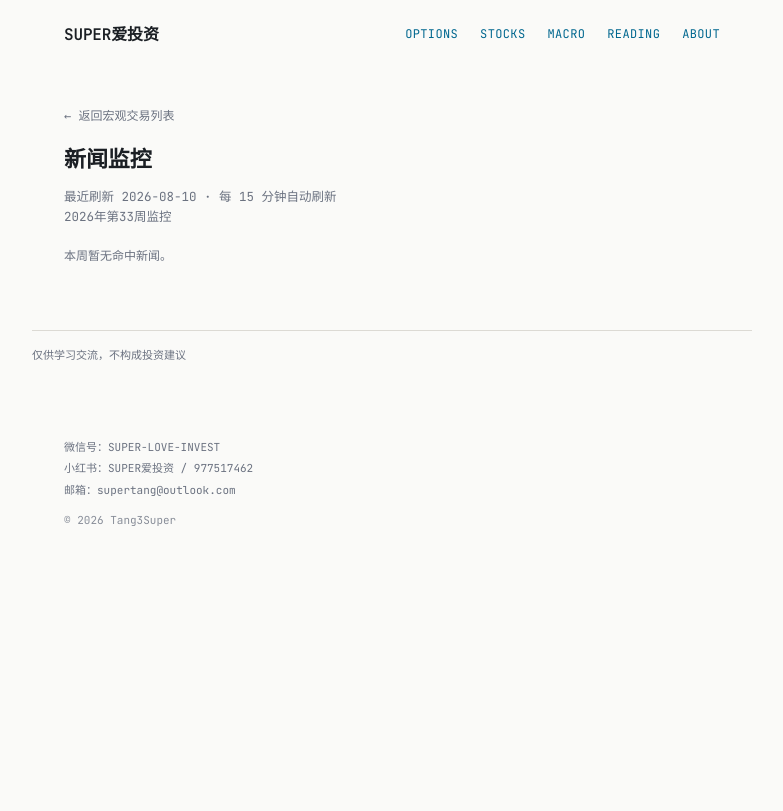
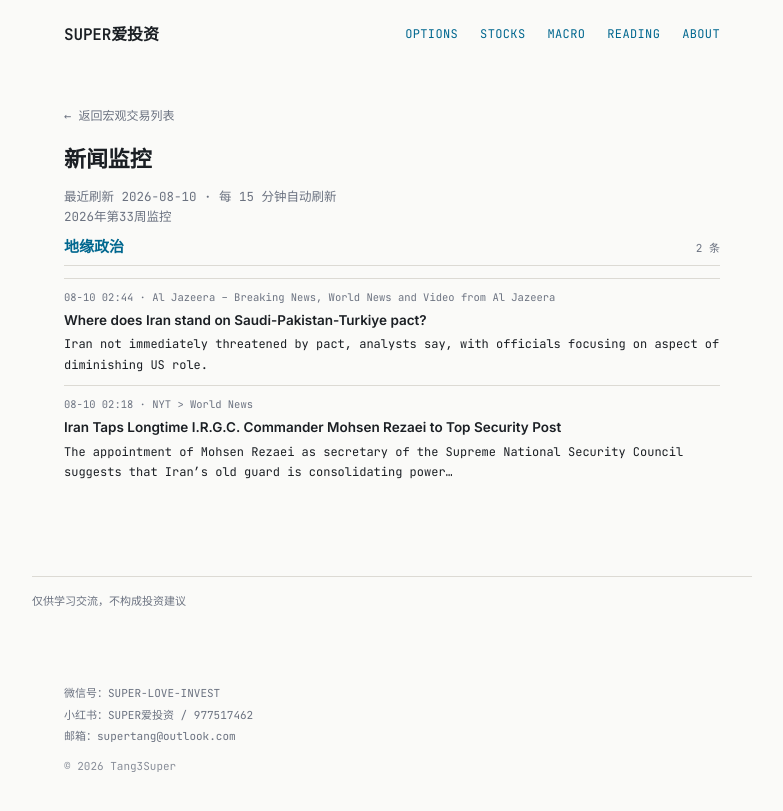
Before and after one commit to tang3super/tang3super.github.io, a Jekyll site: the page built from _macro_trade/news-digest.md, in a window 1280 px wide. Shown: the top 811 px of the page, without its empty margins (248-1031 px from the left). Built offline with Jekyll 4.4.1, drawn with Linux system fonts in a browser that asks for light colours.

Commit message:
sync news-digest article

```diff
--- a/_macro_trade/news-digest.md
+++ b/_macro_trade/news-digest.md
@@ -6,6 +6,18 @@
 week_label: 2026年第33周监控
 last_updated: '2026-08-10'
 refresh_note: 每 15 分钟自动刷新
-topics: []
+topics:
+- name: 地缘政治
+  items:
+  - title: Where does Iran stand on Saudi-Pakistan-Turkiye pact?
+    summary: Iran not immediately threatened by pact, analysts say, with officials focusing on aspect of diminishing US role.
+    link: https://www.aljazeera.com/news/2026/8/9/where-does-iran-stand-on-saudi-pakistan-turkiye-pact?traffic_source=rss
+    source: Al Jazeera – Breaking News, World News and Video from Al Jazeera
+    time: 08-10 02:44
+  - title: Iran Taps Longtime I.R.G.C. Commander Mohsen Rezaei to Top Security Post
+    summary: The appointment of Mohsen Rezaei as secretary of the Supreme National Security Council suggests that Iran’s old guard is consolidating power…
+    link: https://www.nytimes.com/2026/08/09/world/middleeast/iran-security-council-guards-commander.html
+    source: NYT > World News
+    time: 08-10 02:18
 disclaimer: 仅供学习交流，不构成投资建议
 ---
```
